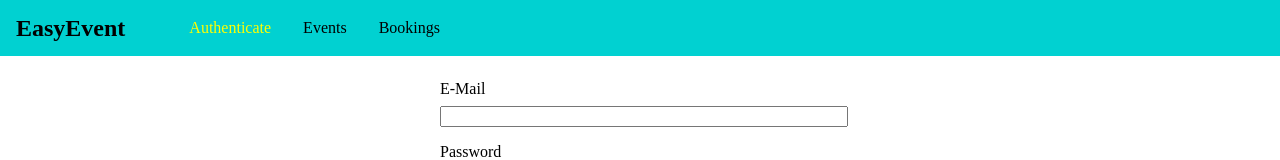
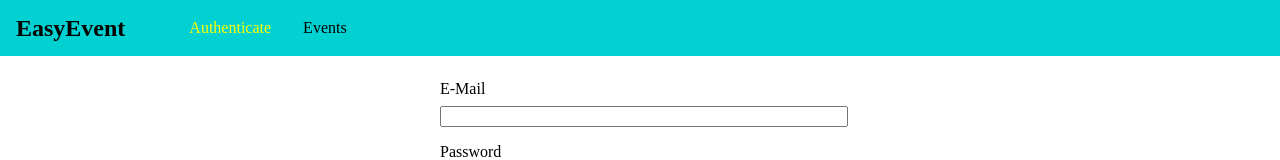
Before and after one commit to shantanoo-desai/graphql-express-node, an Angular app in the folder frontend/: page /auth in a window 1280 px wide. Shown: the top 160 px of the page. Built offline with nearby package versions, Linux system fonts and the light colour scheme.

Commit message:
Add Navigation UI logic and Log Out

```diff
--- a/frontend/src/app/navigation/navigation.component.html
+++ b/frontend/src/app/navigation/navigation.component.html
@@ -4,9 +4,10 @@
     </div>
     <nav class="main-navigation__items">
         <ul routerLinkActive="active">
-            <li><a routerLink="auth" routerLinkActive="active">Authenticate</a></li>
+            <li><a routerLink="auth" routerLinkActive="active" *ngIf="!isLoggedIn">Authenticate</a></li>
             <li><a routerLink="events" routerLinkActive="active">Events</a></li>
-            <li><a routerLink="bookings" routerLinkActive="active">Bookings</a></li>
+            <li><a routerLink="bookings" routerLinkActive="active" *ngIf="isLoggedIn">Bookings</a></li>
+            <li><a (click)="logOut()" *ngIf="isLoggedIn">Log Out</a></li>
 
         </ul>
     </nav>
--- a/frontend/src/app/navigation/navigation.component.ts
+++ b/frontend/src/app/navigation/navigation.component.ts
@@ -1,4 +1,6 @@
 import { Component, OnInit } from '@angular/core';
+import { Router } from '@angular/router';
+import { AuthService } from '../auth/auth.service';
 
 @Component({
   selector: 'app-navigation',
@@ -7,9 +9,16 @@ import { Component, OnInit } from '@angular/core';
 })
 export class NavigationComponent implements OnInit {
 
-  constructor() { }
+  constructor(private auth: AuthService, private router: Router) { }
 
   ngOnInit() {
   }
 
+  get isLoggedIn(): boolean {
+    return (this.auth.currentUser && this.auth.getToken()) ? true : false;
+  }
+
+  logOut() {
+    this.auth.logOut();
+  }
 }
```
